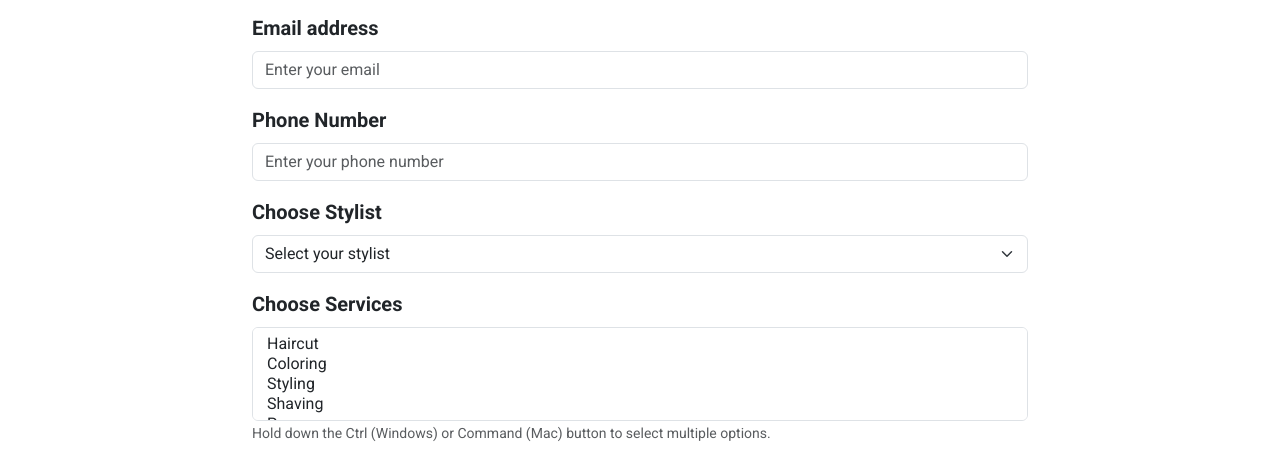
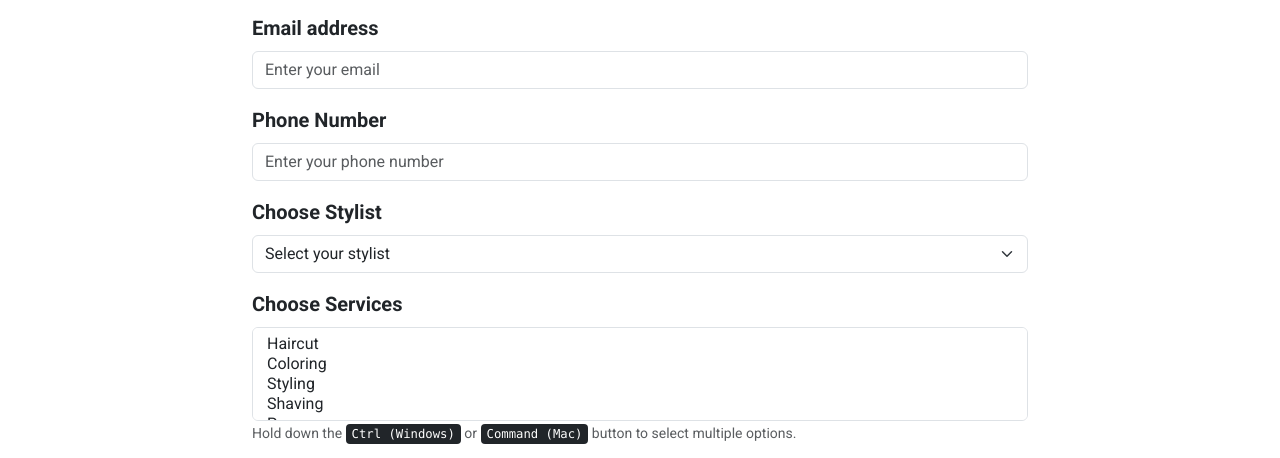
Before and after one commit to PatrickMeyer1/PatrickMeyer1.github.io, a plain HTML site: page Views/booking.html in a window 1280 px wide. Shown: the part 326-784 px from the top of the page. Drawn offline with nearby package versions, Linux system fonts and the light colour scheme.

Commit message:
Adding accessibility

```diff
--- a/Views/booking.html
+++ b/Views/booking.html
@@ -86,7 +86,7 @@
           <option value="Straightening">
             Straightening
           </option>
-        </select> <small class="form-text text-muted">Hold down the Ctrl (Windows) or Command (Mac) button to select multiple options.</small>
+        </select> <small class="form-text text-muted">Hold down the <kbd>Ctrl (Windows)</kbd> or <kbd>Command (Mac)</kbd> button to select multiple options.</small>
       </div>
       <div class="mb-3">
         <label for="date" class="form-label">Appointment Date</label> <input type="date" class="form-control" id="date" required="">
```
